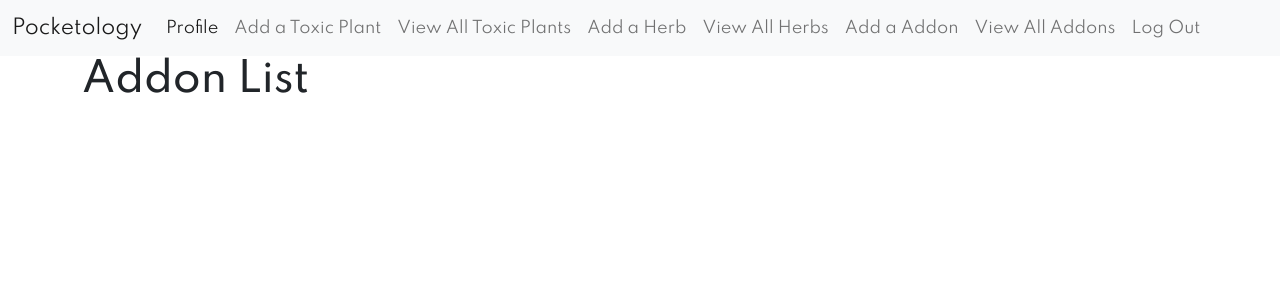
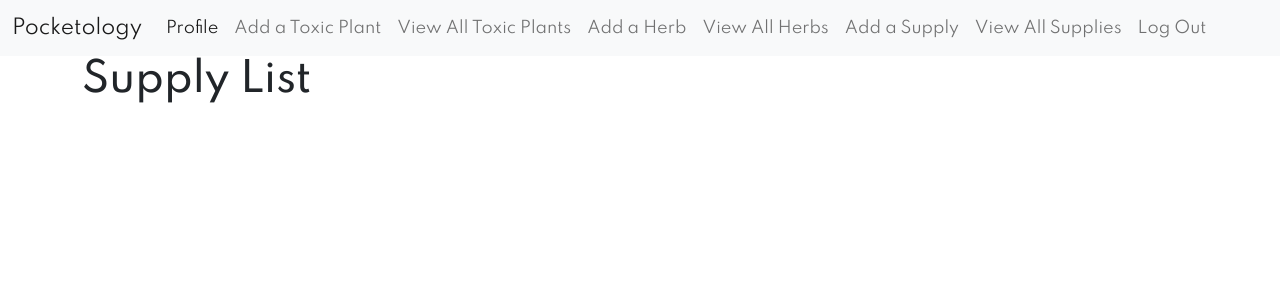
Before and after one commit to erikacolette29/Pocketology, a Django app: page /addons/ in a window 1280 px wide. Shown: the top 300 px of the page. Run offline with Django 3.2, Linux system fonts and the light colour scheme; the visitor is signed in with stand-in values (Sample User, id 1); data that the repository does not hold is empty; some web fonts are replaced.

Commit message:
supply name update

```diff
--- a/main_app/templates/base.html
+++ b/main_app/templates/base.html
@@ -43,10 +43,10 @@
               <a class="nav-link" href="{% url 'index_herbs' %}">View All Herbs</a>
             </li>
             <li class="nav-item">
-              <a class="nav-link" href="{% url 'addons_create' %}">Add a Addon</a>
+              <a class="nav-link" href="{% url 'addons_create' %}">Add a Supply</a>
             </li>
             <li class="nav-item">
-              <a class="nav-link" href="{% url 'addons_index' %}">View All Addons</a>
+              <a class="nav-link" href="{% url 'addons_index' %}">View All Supplies</a>
             </li>
             <li class="nav-item">
               <a class="nav-link" href="{% url 'logout' %}">Log Out</a>
--- a/main_app/templates/main_app/addon_list.html
+++ b/main_app/templates/main_app/addon_list.html
@@ -1,7 +1,7 @@
 {% extends 'base.html' %}
 {% block content %}
 
-<h1>Addon List</h1>
+<h1>Supply List</h1>
 
 {% for addon in addon_list %}
   <a href="{% url 'addons_detail' addon.id %}">
--- a/main_app/views.py
+++ b/main_app/views.py
@@ -87,7 +87,7 @@ class HerbCreate(LoginRequiredMixin, CreateView):
 class HerbUpdate(LoginRequiredMixin, UpdateView):
   model = Herb
   # Let's disallow the renaming of a cat by excluding the name field!
-  fields = ['description']
+  fields = ['name', 'description']
 
 class HerbDelete(LoginRequiredMixin, DeleteView):
   model = Herb
```
